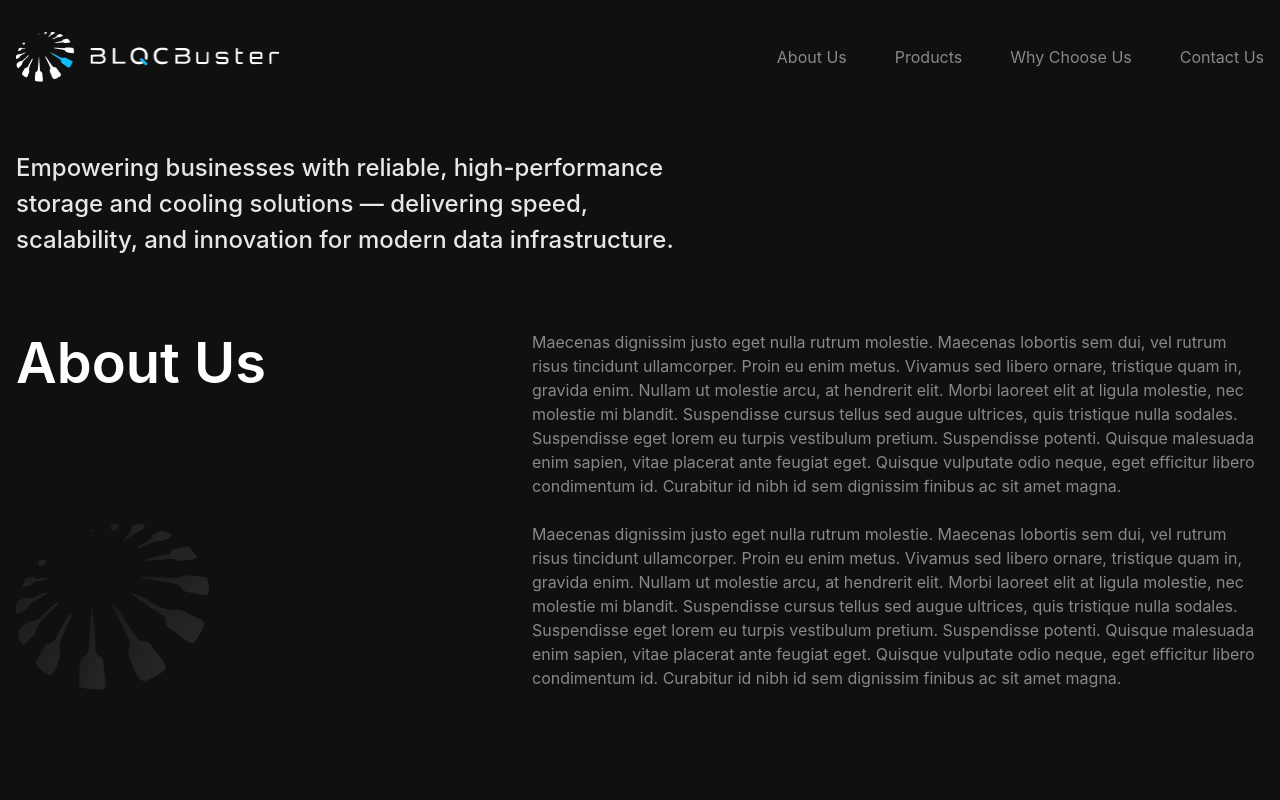
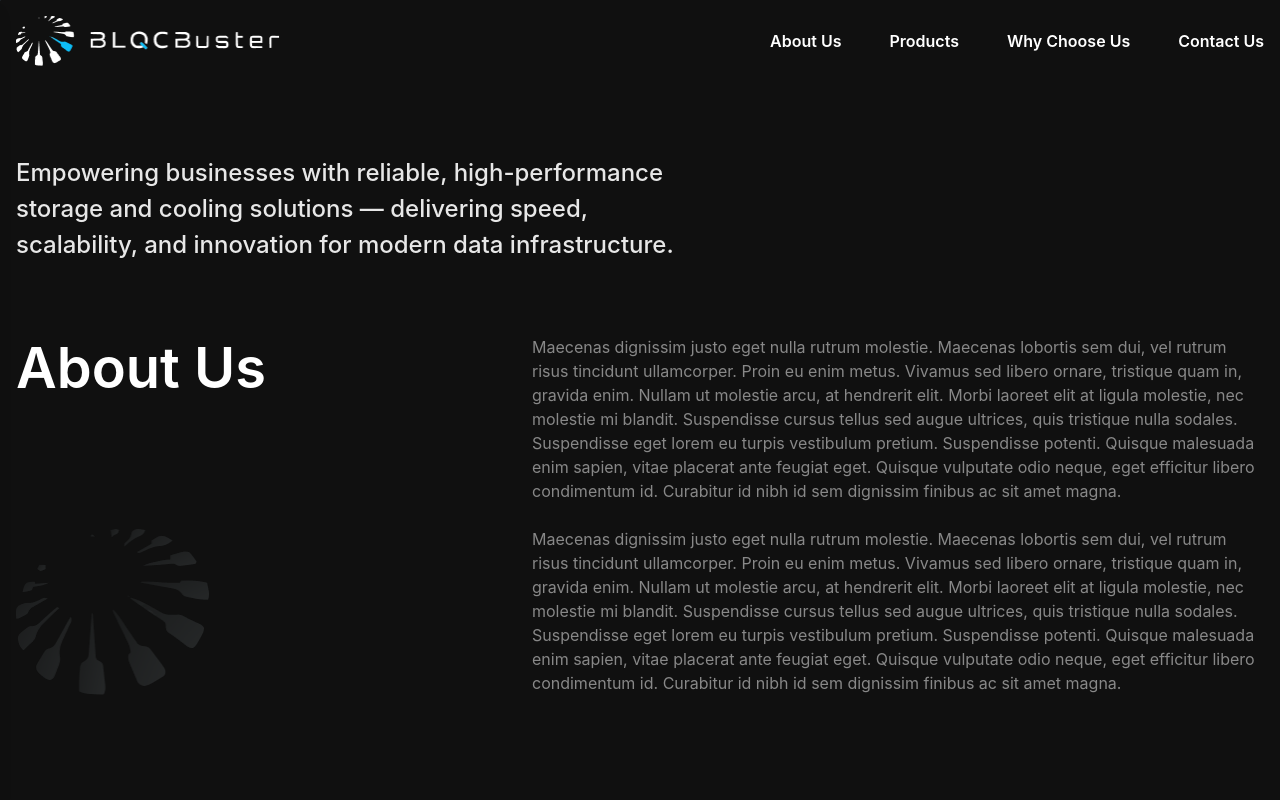
Before and after one commit to sultan93291/blackoceantech-, a React (Vite) app: page / in a window 1280 px wide. Shown: the top 800 px of the page. Built offline with nearby package versions, Linux system fonts and the light colour scheme; a web font is replaced by a local one.

Commit message:
feat: responsive done

```diff
--- a/src/Components/Pages/HomePage/Hero.jsx
+++ b/src/Components/Pages/HomePage/Hero.jsx
@@ -78,11 +78,11 @@ const Hero = () => {
           />
         )}
 
-        <div className="absolute inset-0 flex justify-center items-center w-full h-screen z-10">
-          <div className="container flex flex-row items-center w-full justify-between">
-            <div className="flex flex-col gap-y-[252px ">
-              <div className="flex flex-col gap-y-[223px] items-start">
-                <p className="text-2xl font-normal leading-[150%] text-off-gray max-w-[449px]">
+        <div className="absolute bg-black/15 inset-0 flex justify-center items-center w-full h-screen z-10">
+          <div className="container flex flex-col-reverse xl:flex-row gap-y-8 md:gap-y-10 xl:items-center w-full justify-between">
+            <div className="flex flex-col gap-y-[252px] ">
+              <div className="flex flex-col gap-y-12 md:gap-y-20 xl:gap-y-[150px] 3xl:gap-y-[223px] items-start">
+                <p className=" text-lg md:text-xl 3xl:text-2xl font-normal leading-[120%] md:leading-[150%] text-off-gray max-w-[449px]">
                   From scalable rackmount storage systems to ultra fast NVMe
                   cooling we deliver the technology that drives modern data
                   centers.
@@ -91,15 +91,15 @@ const Hero = () => {
                 <button className="primary-btn">Get a Free Consultation</button>
               </div>
             </div>
-            <h2 className="text-[56px] font-[590] text-white leading-[120%] max-w-[492px]">
+            <h2 className=" text-[30px] md:text-[36px] xl:text-[42px] 2xl:text-[48px] 3xl:text-[56px] font-[590] text-white leading-[120%] max-w-[650px]  xl:max-w-[380px] 2xl:max-w-[578px]">
               Empower Your Data Infrastructure with Enterprise Grade
               Performance.
             </h2>
           </div>
           <div className="absolute bottom-0 left-0 h-auto w-full mb-8 ">
-            <div className="container flex flex-row justify-between ">
+            <div className="container flex flex-row flex-wrap justify-between ">
               {MinningFeatures.map((minning, idx) => {
-                return <p className="primary-heading"> {minning} </p>;
+                return <p key={idx} className="primary-heading"> {minning} </p>;
               })}
             </div>
           </div>
--- a/src/Shared/Footer.jsx
+++ b/src/Shared/Footer.jsx
@@ -21,7 +21,7 @@ const Footer = () => {
     <footer className="h-auto w-full relative ">
       <div className="container flex flex-col">
         <div className=" xl:ml-80 2xl:ml-[400px] flex flex-col gap-y-4 xl:flex-row justify-between mb-10    ">
-          <p className=" font-sf-pro text-primary-gray ">
+          <p className=" font-sf-pro text-white font-semibold ">
             All Copywrite Reserved By
           </p>
           <ul className="flex flex-row justify-between sm:justify-normal sm:gap-x-6 lg:gap-x-12 items-center ">
@@ -29,7 +29,7 @@ const Footer = () => {
               return (
                 <li
                   key={idx}
-                  className=" hover:text-white cursor-pointer ease-in-out duration-500  text-sm sm:text-base font-normal text-primary-gray"
+                  className=" hover:text-white cursor-pointer font-semibold ease-in-out duration-500  text-sm sm:text-base  text-white"
                 >
                   {" "}
                   {footer.label}{" "}
--- a/src/Shared/Navbar.jsx
+++ b/src/Shared/Navbar.jsx
@@ -47,7 +47,7 @@ const Navbar = () => {
   }, [isOpen]);
 
   return (
-    <nav className="h-auto w-full py-8 fixed top-0 left-0 z-20">
+    <nav className="h-auto w-full py-4 3xl:py-8 fixed top-0 left-0 z-20">
       <div className="h-auto w-full container flex flex-row justify-between items-center">
         <img
           src={logo}
@@ -59,13 +59,12 @@ const Navbar = () => {
           {navLink.map((nav, idx) => (
             <li
               key={idx}
-              className={`hover:text-white cursor-pointer ease-in-out duration-500 text-base font-normal ${
-                active === nav.label ? "text-white" : "text-primary-gray"
+              className={`hover:text-light-ocean-blue font-semibold cursor-pointer ease-in-out duration-500 text-base  ${
+                active === nav.label ? "text-light-ocean-blue" : "text-white"
               }`}
             >
               <Link
                 to={nav.redirectLink}
-                // smooth={true}
                 duration={500}
                 onClick={() => setActive(nav.redirectLink)}
               >
@@ -78,7 +77,7 @@ const Navbar = () => {
         {/* Mobile Hamburger */}
         <button
           onClick={() => setIsOpen(!isOpen)}
-          className="relative 2xl:hidden w-8 h-8 flex flex-col justify-center items-center gap-1.5 cursor-pointer"
+          className="relative xl:hidden w-8 h-8 flex flex-col justify-center items-center gap-1.5 cursor-pointer"
           aria-label="Toggle menu"
         >
           <span
--- a/src/index.css
+++ b/src/index.css
@@ -89,7 +89,8 @@
   --color-secondary-gray: rgba(255, 255, 255, 0.1);
   --color-secondary-white: rgba(255, 255, 255, 0.9);
   --color-off-gray: rgba(255, 255, 255, 0.75);
-  --color-secondary-off-gray:#888888;
+  --color-secondary-off-gray: #888888;
+  --color-light-ocean-blue: #0ebdf7;
 
   /* shadows */
   --shadow-primary: 0 4px 25px -4px rgba(0, 0, 0, 0.1);
@@ -131,7 +132,7 @@ html {
   }
 
   .primary-heading {
-    @apply text-base font-normal text-primary-gray leading-[150%];
+    @apply text-sm md:text-base font-normal text-primary-gray leading-[150%];
   }
 
   .primary-btn {
--- a/src/pages/HomePage.jsx
+++ b/src/pages/HomePage.jsx
@@ -8,10 +8,7 @@ import AboutUs from "../Components/Pages/HomePage/AboutUs";
 const HomePage = () => {
   return (
     <>
-      {/*
       <Hero />
-
-       */}
       <AboutUs />
       <Features />
       <WhyChooseUs />
```
